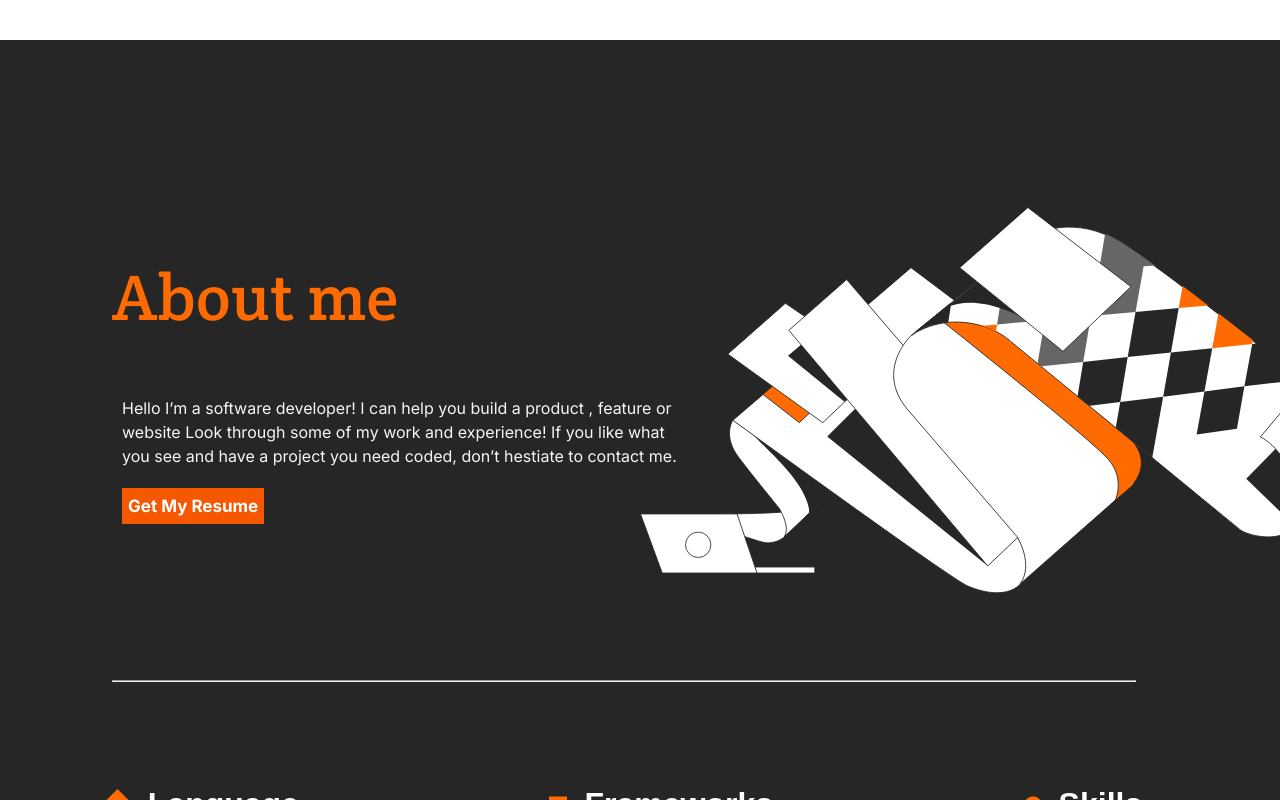
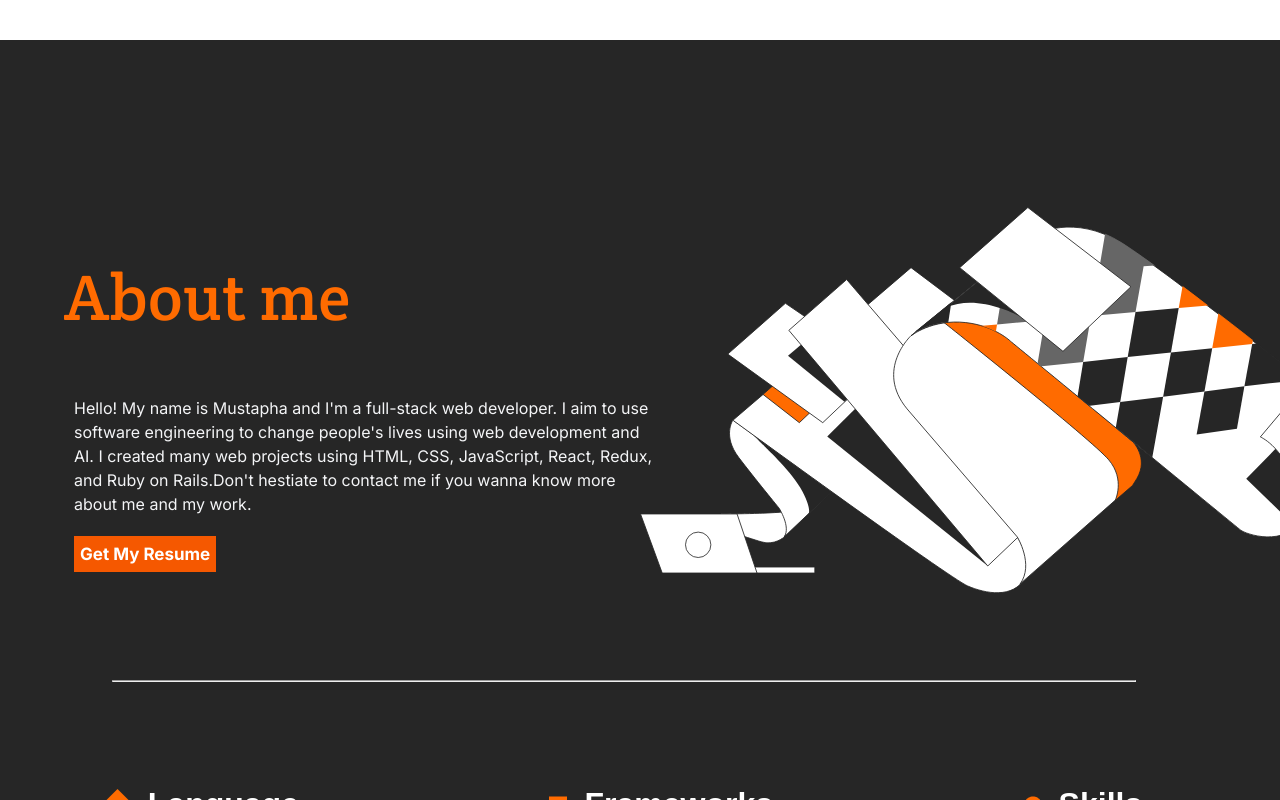
Before and after one commit to Terbeche/portfolio, a website: page index.html in a window 1280 px wide. Shown: the part 1883-2683 px from the top of the page. Drawn offline with Linux system fonts and the light colour scheme.

Commit message:
Edit the about section

```diff
--- a/css/desktop.css
+++ b/css/desktop.css
@@ -197,7 +197,7 @@
   }
 
   .description {
-    margin-left: 7rem;
+    margin-left: 4rem;
     padding: 0;
     flex: 1;
   }
--- a/css/style.css
+++ b/css/style.css
@@ -481,6 +481,7 @@ ul li {
   margin: 10px;
 }
 
+
 #illustration {
   float: right;
   padding-top: 0;
--- a/index.html
+++ b/index.html
@@ -45,8 +45,8 @@
       <div class="header-content">
         <div class="header-description">
           <h1>Hey There.<br>I’m <span id="my-name">Mustapha</span></h1>
-          <h3>I’am a Software Developer</h3>
-          <p>I can help you build a product , feature or website Look through some of my work and experience! If you
+          <h3>I’am a Full Stack Web Developer</h3>
+          <p>I can help you build a product , feature or website. Look through some of my work and experience! If you
             like what you see and have a project you need coded,
             don’t hestiate to contact me.</p>
         </div>
@@ -70,12 +70,18 @@
       <div class="about-head">
         <div class="description">
           <h2 id="about-title">About me</h2>
-          <p class="card-description" id="about-description">Hello I’m a software developer! I can help you build a
-            product , feature or
-            website Look through some of my work and experience! If you like what you see
-            and have a project you need coded, don’t hestiate to contact me.</p>
-          <div>
-            <button class="resume-button project-button" type="button" name="button">Get My Resume</button>
+          <p class="card-description" id="about-description">Hello! My name is Mustapha and I'm a full-stack web
+            developer. I aim to use software engineering to change people's lives using web development and AI.
+            I created many web projects using HTML, CSS, JavaScript, React, Redux,
+            and Ruby on Rails.Don't hestiate to contact me if you wanna know more about me and my work. </p>
+          <div><a href="https://docs.google.com/document/d/1teFV4kgmPqysmRd7zL6s0LP0pLjCl4xI3CTVS_4hT0E/edit"
+              target="_blank" class="resume">
+              <button class="resume-button project-button" type="button" name="button">
+                Get
+                My
+                Resume
+
+              </button> </a>
           </div>
         </div>
         <div class="about-content-2">
```
